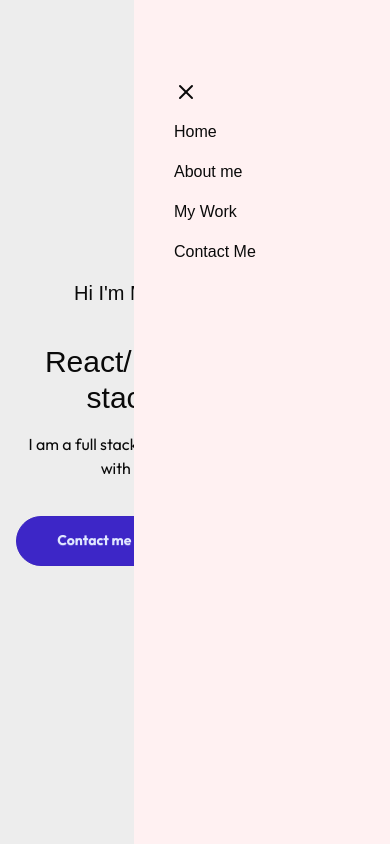
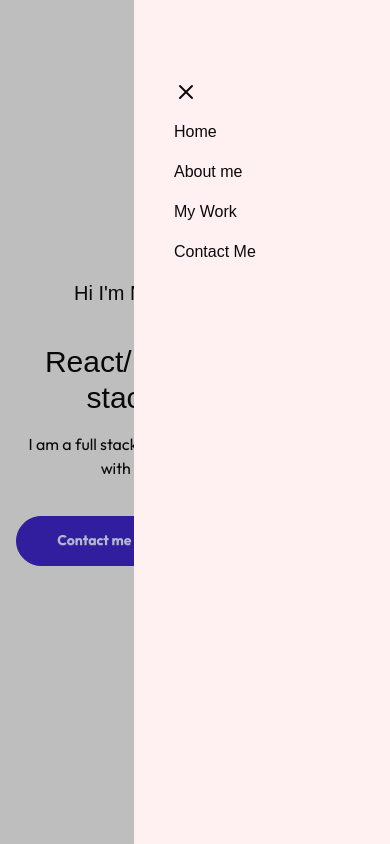
Before and after one commit to G1d00/portfolio, a Next.js app: page / in a window 390 px wide. Both pictures are taken after a click on the button 358 px from the left and 28 px from the top of the page. Shown: the top 844 px of the page. Built offline with nearby package versions, Linux system fonts and the light colour scheme; a web font is replaced by a local one.

Commit message:
add side menu outside closing

```diff
--- a/components/NavBar.tsx
+++ b/components/NavBar.tsx
@@ -74,6 +74,14 @@
                 </button>
             </div>
 
+            {isMenuOpen && (
+                <button
+                    type="button"
+                    aria-label="Close navigation menu"
+                    onClick={() => setIsMenuOpen(false)}
+                    className="fixed inset-0 z-40 bg-black/20 md:hidden"
+                />
+            )}
             <ul className={`fixed top-0 right-0 z-50 h-screen w-64 bg-rose-50 px-10 py-20 flex md:hidden flex-col gap-4 font-ovo transition-transform duration-500 ${isMenuOpen ? "translate-x-0" : "translate-x-full"}`}>
                 <button onClick={() => {setIsMenuOpen(false)}} className='cursor-pointer'>
                     <X />
```
